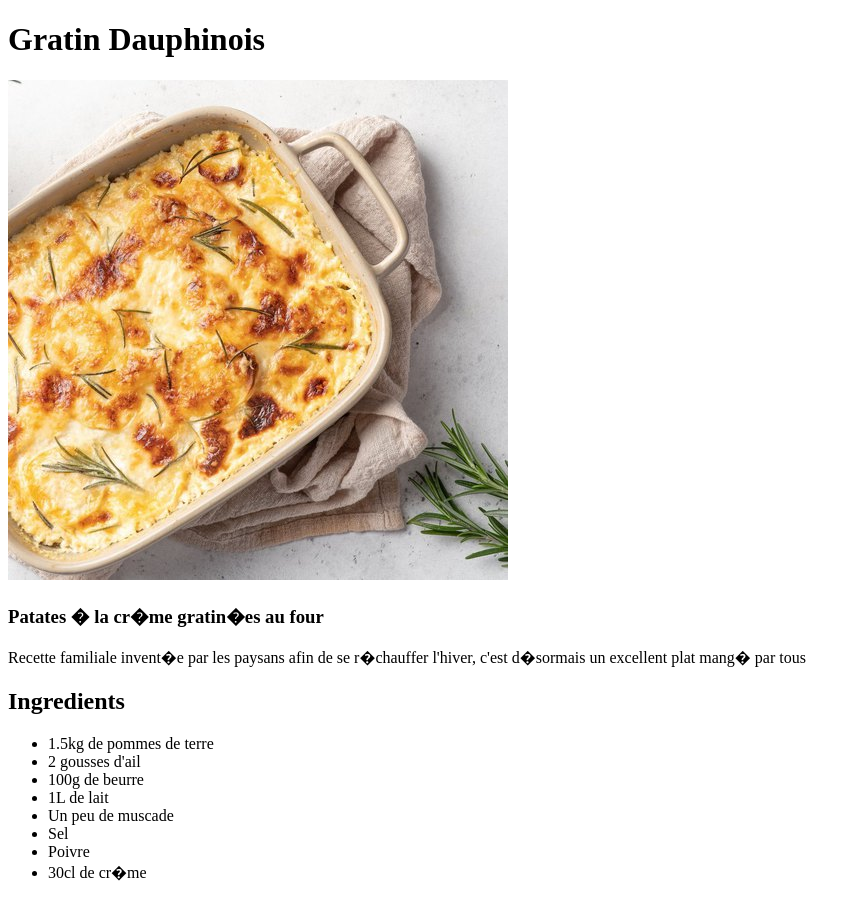
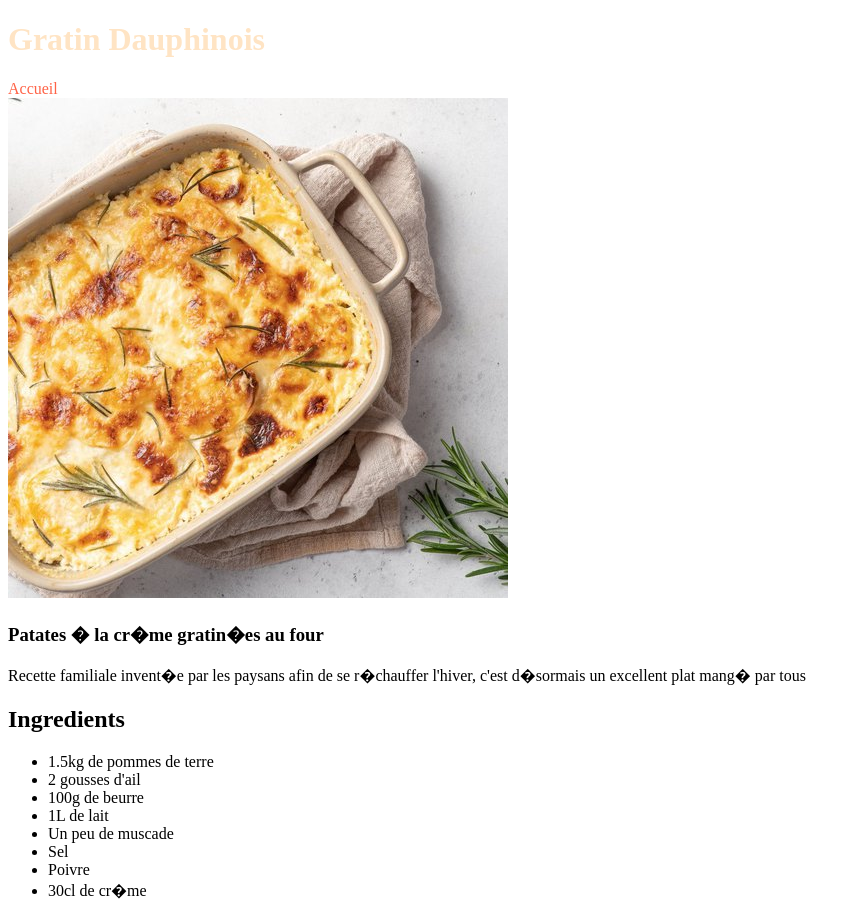
Before and after one commit to Eziones/odin-recipes, a plain HTML site: page recipes/gratin-dauphinois.html in a window 1280 px wide. Shown: the top 904 px of the page, without its empty margins (0-861 px from the left). Drawn offline with Linux system fonts and the light colour scheme.

Commit message:
Ajout de style aux pages

```diff
--- a/recipes/gratin-dauphinois.html
+++ b/recipes/gratin-dauphinois.html
@@ -3,9 +3,11 @@
 <head>
     <meta charset="UTF-8">
     <title>Document</title>
+    <link rel="stylesheet" href="../style.css"/>
 </head>
 <body>
     <h1>Gratin Dauphinois</h1>
+    <a href="../index.html">Accueil</a><br/>
     <img src="gratin-dauphinois.jpg" alt="Gratin Dauphinois"/>
     <h3>Patates � la cr�me gratin�es au four</h3>
     <p>Recette familiale invent�e par les paysans afin de se r�chauffer l'hiver, c'est d�sormais un excellent plat mang� par tous</p>
--- /dev/null
+++ b/style.css
@@ -0,0 +1,8 @@
+h1 {
+    color: bisque;
+}
+
+a {
+    text-decoration: none;
+    color: tomato;
+}
```
Also changed, not shown: index.html (+1 -0 lines).
